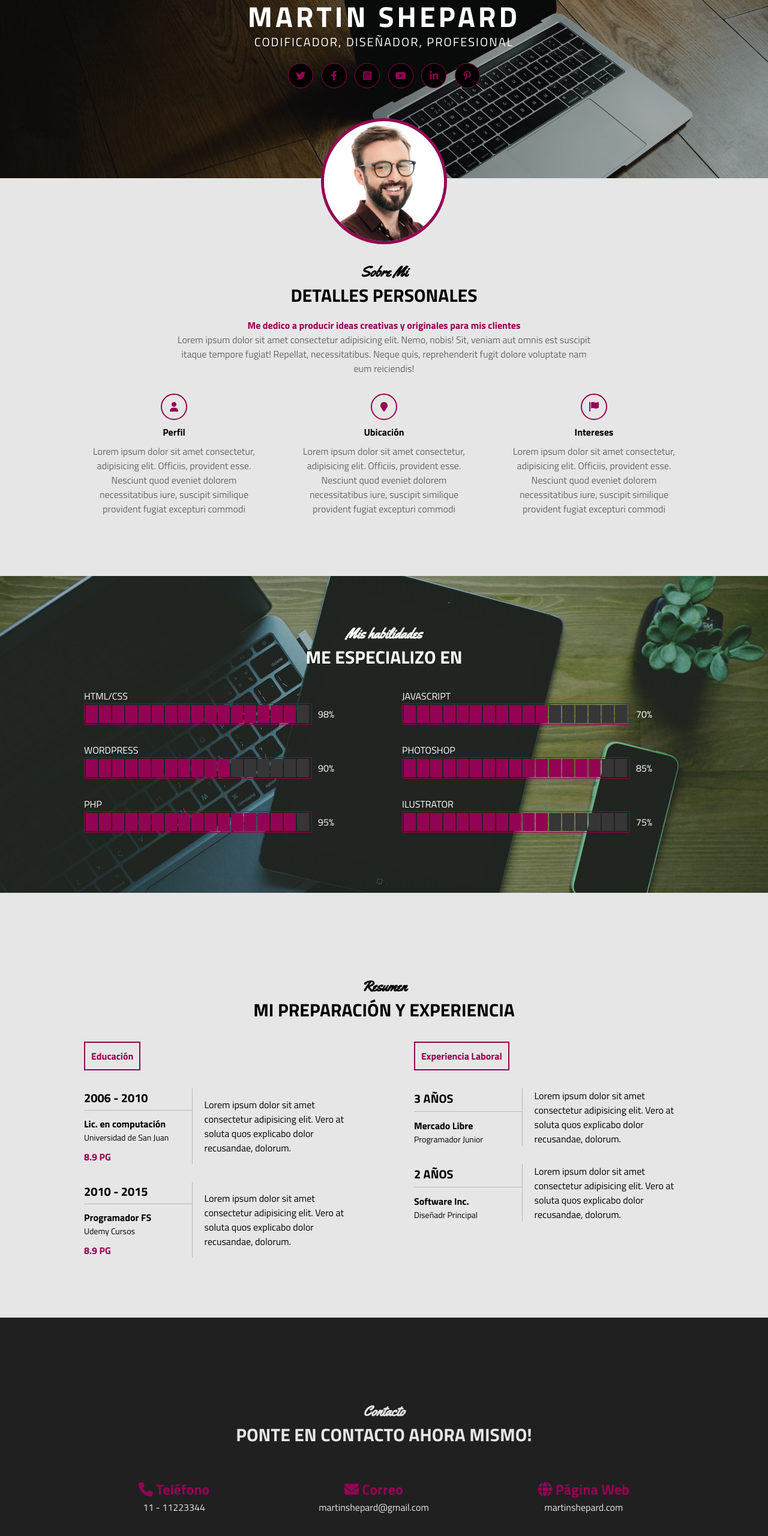
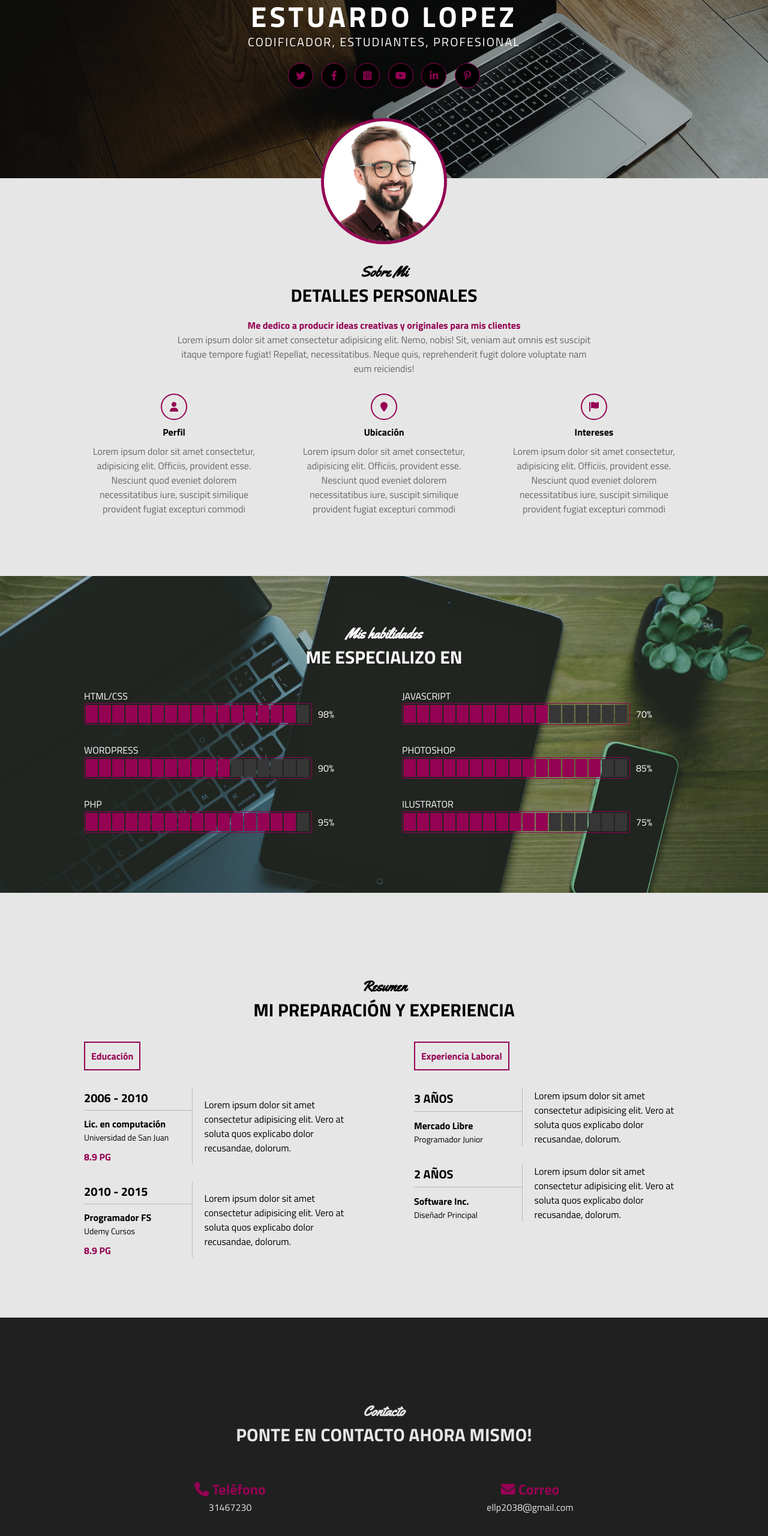
Before and after one commit to estuardolofish/PY1_CV, a plain HTML site: page index.html in a window 1280 px wide. Shown: the part 124-2684 px from the top of the page at 60% size. Drawn offline with Linux system fonts and the light colour scheme.

Commit message:
Arreglando datos

```diff
--- a/index.html
+++ b/index.html
@@ -5,8 +5,8 @@
     <meta http-equiv="X-UA-Compatible" content="IE=edge">
     <link rel="stylesheet" href="https://cdnjs.cloudflare.com/ajax/libs/font-awesome/6.2.1/css/all.min.css" integrity="sha512-MV7K8+y+gLIBoVD59lQIYicR65iaqukzvf/nwasF0nqhPay5w/9lJmVM2hMDcnK1OnMGCdVK+iQrJ7lzPJQd1w==" crossorigin="anonymous" referrerpolicy="no-referrer" />
     <meta name="viewport" content="width=device-width, initial-scale=1.0">
-    <link rel="stylesheet" href="estilo.css">
-    <title>CV MARTIN SHEPARD</title>
+    <link rel="stylesheet" href="styles.css">
+    <title>CV ESTUARDO LOPEZ</title>
 </head>
 <body>
     <!-- SECCION INICIO -->
@@ -28,8 +28,8 @@
                 </div>
             </header>
             <div class="info">
-                <h1>MARTIN SHEPARD</h1>
-                <h2>CODIFICADOR, DISEÑADOR, PROFESIONAL</h2>
+                <h1>ESTUARDO LOPEZ</h1>
+                <h2>CODIFICADOR, ESTUDIANTES, PROFESIONAL</h2>
                 <div class="redes">
                     <a href="#"><i class="fa-brands fa-twitter"></i></a>
                     <a href="#"><i class="fa-brands fa-facebook-f"></i></a>
@@ -243,24 +243,19 @@
                     <h2>
                         <i class="fa-solid fa-phone"></i> Teléfono
                     </h2>
-                    <span class="info-contacto">11 - 11223344</span>
+                    <span class="info-contacto">31467230</span>
                 </div>
                 <div class="col">
                     <h2>
                         <i class="fa-solid fa-envelope"></i> Correo
                     </h2>
-                    <span class="info-contacto">martinshepard@gmail.com</span>
+                    <span class="info-contacto">ellp2038@gmail.com</span>
                 </div>
-                <div class="col">
-                    <h2>
-                        <i class="fa-solid fa-globe"></i> Página Web
-                    </h2>
-                    <span class="info-contacto">martinshepard.com</span>
-                </div>
+
             </div>
         </div>
     </section>
 
-    <script src="app.js"></script>
+    <script src="script.js"></script>
 </body>
 </html>
```
Also changed, not shown: script.js (renamed from app.js), styles.css (renamed from estilo.css).
